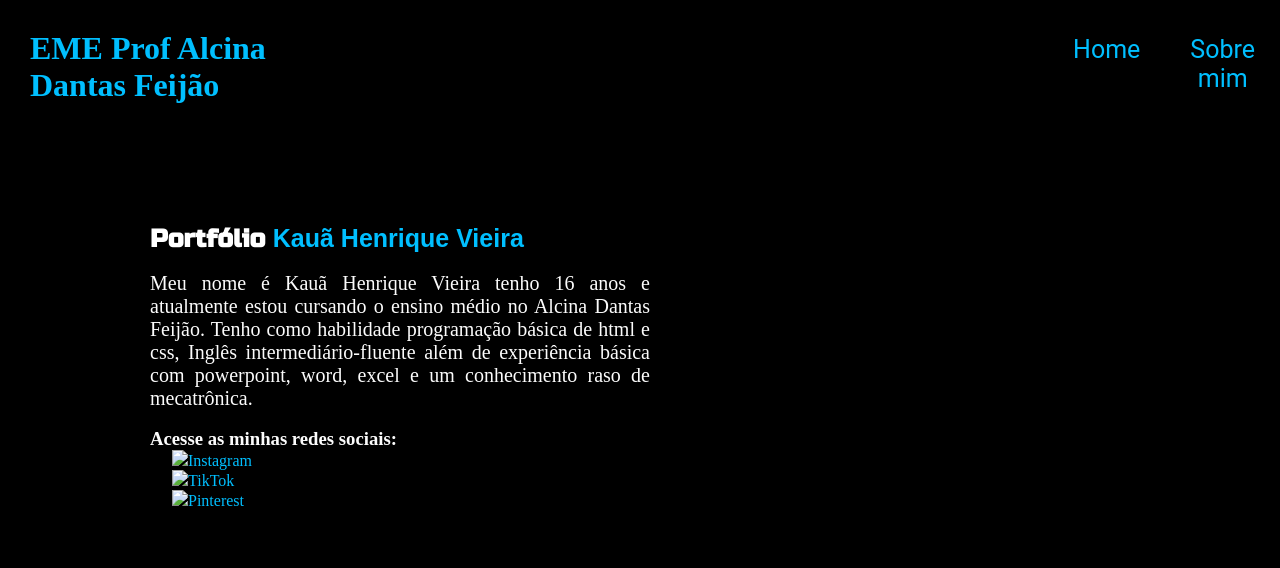
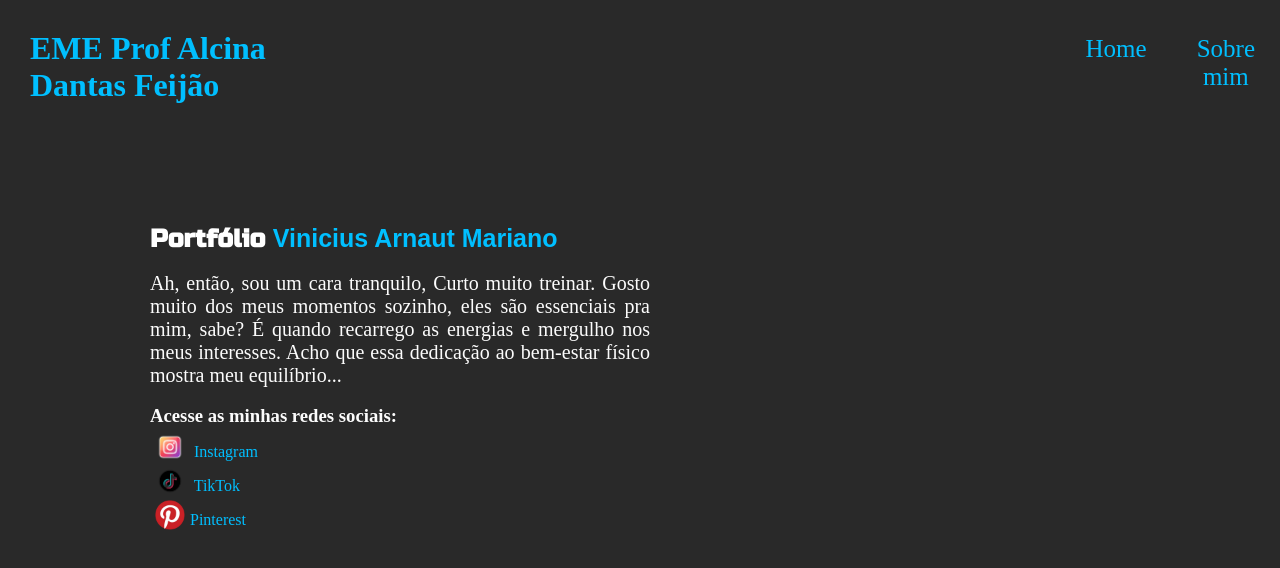
Before and after one commit to KauaHVieira/Progweb, a plain HTML site: page index.html in a window 1280 px wide. Drawn offline with Linux system fonts and the light colour scheme.

Commit message:
acabamentos

```diff
--- a/index.html
+++ b/index.html
@@ -21,14 +21,12 @@
 </header>
 
 <main class="Main">
-<h2 class="Main_titulo">Portfólio <strong class="nome">Kauã Henrique Vieira</strong></h2>
+<h2 class="Main_titulo">Portfólio <strong class="nome">Vinicius Arnaut Mariano</strong></h2>
 <br>
 <aside>
-<p class="Main_aside">Meu nome é Kauã Henrique Vieira tenho 16 anos e atualmente estou
-    cursando o ensino médio no Alcina Dantas Feijão. Tenho como habilidade
-    programação básica de html e css, Inglês intermediário-fluente além de
-    experiência básica com powerpoint, word, excel e um conhecimento raso
-    de mecatrônica.
+<p class="Main_aside"> Ah, então, sou um cara tranquilo, Curto muito treinar. Gosto muito dos meus momentos sozinho,
+  eles são essenciais pra mim, sabe? É quando recarrego as energias e mergulho nos meus interesses.
+  Acho que essa dedicação ao bem-estar físico mostra meu equilíbrio...
 </p>
 </aside>
 <br>
@@ -36,10 +34,11 @@
 
 <h3 class ="Main_subtitulo">Acesse as minhas redes sociais:</h3>
 
+<li><a class="Main_links" href="https://www.instagram.com/vinii_gym"><img class="Main_linksimg" src="./img/intagramR.png"> Instagram</a></li>
 
-<li><a class="Main_links" href="https://www.instagram.com/vinii_gym" ><img src="intagramR.png">Instagram</a></li>
-<li><a class="Main_links" href="https://www.tiktok.com/@vinii_gym" ><img src="tiktekoR.png">TikTok</a></li>
-<li><a class="Main_links" href="https://pin.it/1kb6hlxA2"><img src="pinterestR.png">Pinterest</a></li>
+<li><a class="Main_links" href="https://www.tiktok.com/@vinii_gym" ><img class="Main_linksimg" src="./img/tiktekoR.png"> TikTok</a></li>
+
+<li><a class="Main_links" href="https://pin.it/1kb6hlxA2"><img class="Main_linksimg" src="./img/pinterestR.png">Pinterest</a></li>
 
 
 </main>
--- a/style.css
+++ b/style.css
@@ -1,5 +1,5 @@
 body{
-    background-color: black;
+    background-color: #292929;
 
     }
 
@@ -8,6 +8,10 @@ padding: 0;
 margin: 0;
 
 }
+
+li {
+    list-style-type: none;
+  }
 
     .cabecalho{
     color: #00BFFF;
@@ -22,13 +26,13 @@ margin: 0;
      text-decoration: none;
      color: #00BFFF;
      font-size: 25px;
+     font-family: Russon One;
     }
 
     .cabecalho_menu{
     display: flex;
     flex-direction: row;
     gap:50px;
-    font-family: roboto;
     text-align: center;
     padding: 5px 25px;
     max-width: 35%;
@@ -66,11 +70,19 @@ margin: 0;
       text-decoration: none;
       color: #00BFFF;
 
-
     }
 
     .Main_subtitulo{
      color: #FCFCFC;
+
+    }
+
+
+    .Main_linksimg{
+    height: 30px;
+    width: 30px;
+    margin-bottom: -10px;
+    padding: 5px;
 
     }
 
```
